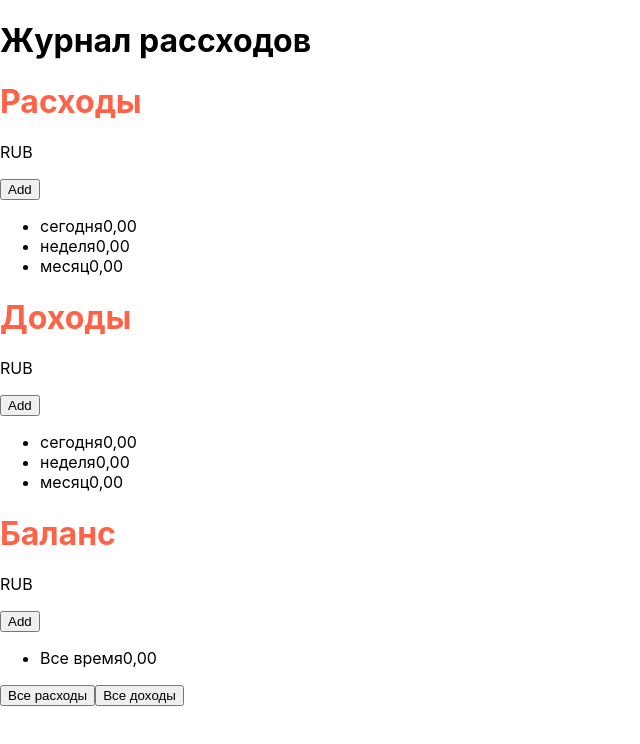
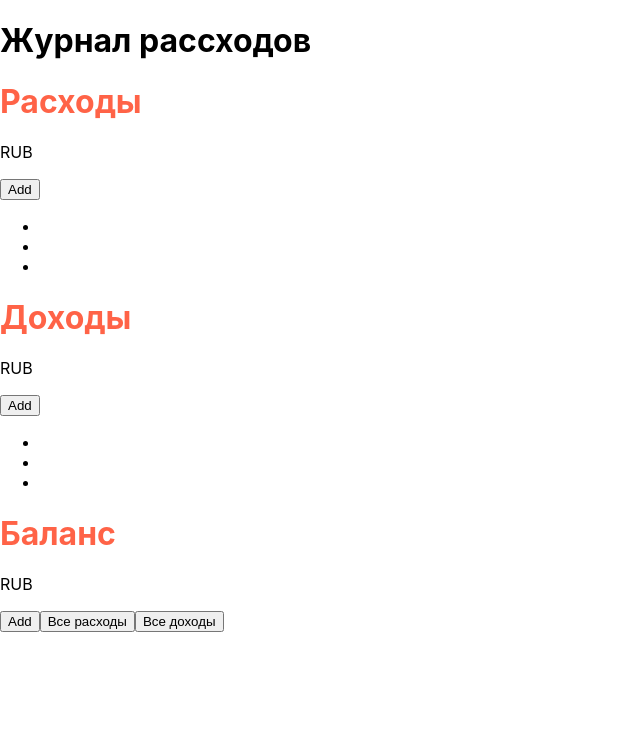
Before and after one commit to z9877969/wallet, a React (Create React App) app: page / in a window 1280 px wide. Shown: the top 744 px of the page, without its empty margins (0-640 px from the left). Built offline with nearby package versions, Linux system fonts and the light colour scheme.

Commit message:
addsPeriod

```diff
--- a/src/App.js
+++ b/src/App.js
@@ -55,6 +55,8 @@ class App extends Component {
             costsDb={costsDb}
             incomesDb={incomesDb}
             handleToggleCard={this.handleToggleCard}
+            costs={this.state.costs}
+            incomes={this.state.incomes}
           />
         )}
         {this.state.activeCard === 'costs' && (
--- a/src/components/MainInfo/MainInfo.jsx
+++ b/src/components/MainInfo/MainInfo.jsx
@@ -2,7 +2,10 @@ import List from '../share/List';
 import Item from '../share/Item';
 import css from './MainInfo.module.css';
 
-const MainInfo = ({ title, dataList, cardId = '', handleToggleCard }) => (
+const MainInfo = ({ title, dataList, cardId = '', handleToggleCard, summsOfPeriod }) => {
+  // console.log(summsOfPeriod)
+  return(
+
   <>
     <h1 className={css.title}>{title}</h1>
     <p>RUB</p>
@@ -13,15 +16,15 @@ const MainInfo = ({ title, dataList, cardId = '', handleToggleCard }) => (
     >
       Add
     </button>
-    <List>
-      {dataList.map(el => (
-        <Item key={el.name}>
-          <span>{el.name}</span>
-          <span>{el.value}</span>
-        </Item>
-      ))}
-    </List>
+      { summsOfPeriod  && <List>
+        {summsOfPeriod.map(({ name, value }) => (
+          <Item key={name}>
+            <span>{name}</span>
+            <span>{value}</span>
+          </Item>
+        ))}
+      </List>}
   </>
-);
+)};
 
 export default MainInfo;
--- a/src/components/MainPage/MainPage.jsx
+++ b/src/components/MainPage/MainPage.jsx
@@ -1,15 +1,49 @@
+import moment from "moment"
 import MainInfo from '../MainInfo';
 import Button from '../share/Button';
 
 const balance = [{ name: 'Все время', value: '0,00' }];
 const MainPage = props => {
-  const { costsDb, incomesDb, handleToggleCard } = props;
+  const { costsDb, incomesDb, handleToggleCard, costs, incomes } = props;
+  const currentDate = moment().format('YYYY-MM-DD')
+  const currentWeek = moment(currentDate).week()
+  const currentYear = moment(currentDate).year()
+  const currentMonth = moment(currentDate).month()
+
+
+  const getTransactionList = (data) => {
+    const today = data.filter(elem => elem.date === currentDate)
+    const week = data.filter(elem => moment(elem.date).week() === currentWeek && moment(elem.date).year() === currentYear )
+    const month = data.filter(elem => moment(elem.date).month() === currentMonth && moment(elem.date).year() === currentYear)
+
+    const getSummProp = (propName, data) => {
+      return data.reduce((acc, el) => {
+      if (!acc.name) {
+        acc.name = propName
+         acc.value = Number(el.summ)
+        return acc
+      }
+
+        acc.value += Number(el.summ)
+
+      return acc
+      }, {})
+    }
+
+    return [getSummProp("сегодня", today),getSummProp("неделя", week),getSummProp("месяц", month)]
+  }
+
+  getTransactionList(costs)
+
+  console.log(getTransactionList(costs))
+
   return (
     <>
       <h1>Журнал рассходов</h1>
       <MainInfo
         title={costsDb.mainPageTitle}
         dataList={costsDb.mainPageList}
+        summsOfPeriod={getTransactionList(costs)}
         cardId="costs"
         handleToggleCard={handleToggleCard}
       />
@@ -17,11 +51,13 @@ const MainPage = props => {
       <MainInfo
         title={incomesDb.mainPageTitle}
         dataList={incomesDb.mainPageList}
+        summsOfPeriod={getTransactionList(incomes)}
         cardId="incomes"
         handleToggleCard={handleToggleCard}
       />
 
       <MainInfo title={'Баланс'} dataList={balance} />
+
       <Button title={'Все расходы'} />
       <Button title={'Все доходы'} />
     </>
--- a/src/components/TransactionPage/TransactionPage.jsx
+++ b/src/components/TransactionPage/TransactionPage.jsx
@@ -29,6 +29,7 @@ class TransactionPage extends Component {
     const { isCategoriesList, ...dataForm } = this.state;
     e.preventDefault();
     this.props.handleSubmit(dataForm, this.props.cardId);
+    this.props.handleToggleCard()
   };
 
   handleChange = e => {
```
Also changed, not shown: 1 other file (tests, documents, lock files or other folders).
